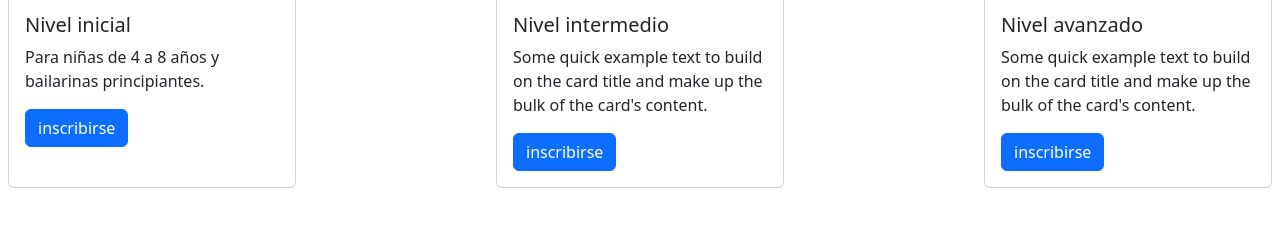
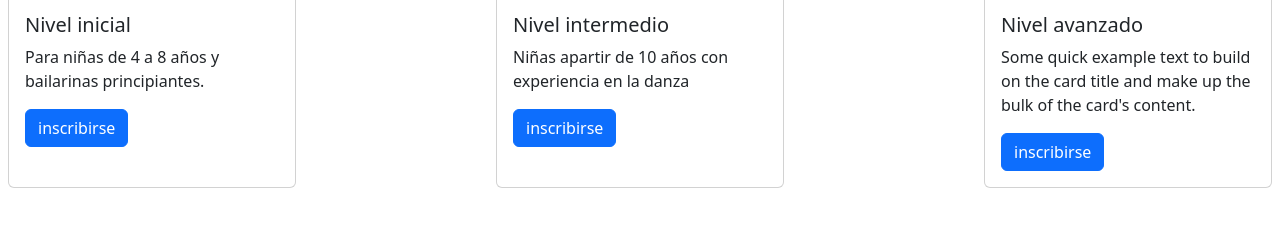
Before and after one commit to julirivas017/..pF, a plain HTML site: page juli rivas PROYECTO FINAL/ballet.html in a window 1280 px wide. Shown: the part 275-502 px from the top of the page. Drawn offline with nearby package versions, Linux system fonts and the light colour scheme.

Commit message:
Update ballet.html

```diff
--- a/juli rivas PROYECTO FINAL/ballet.html
+++ b/juli rivas PROYECTO FINAL/ballet.html
@@ -31,8 +31,7 @@
                 class="card-img-top" alt="...">
             <div class="card-body">
                 <h5 class="card-title">Nivel intermedio</h5>
-                <p class="card-text">Some quick example text to build on the card title and make up the bulk of the
-                    card's content.</p>
+                <p class="card-text">Niñas apartir de 10 años con experiencia en la danza</p>
                 <a href="#" class="btn btn-primary">inscribirse</a>
             </div>
         </div>
```
